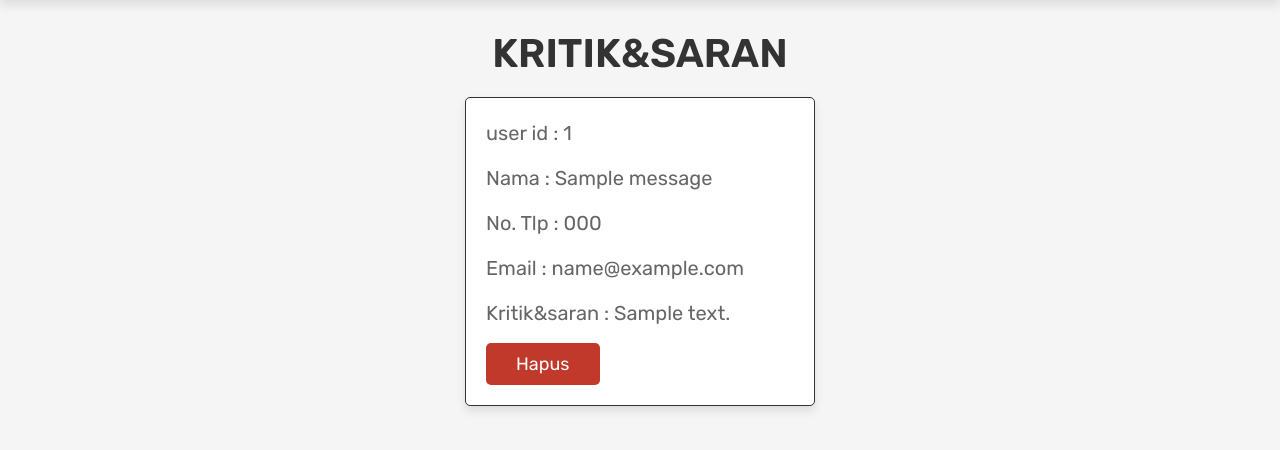
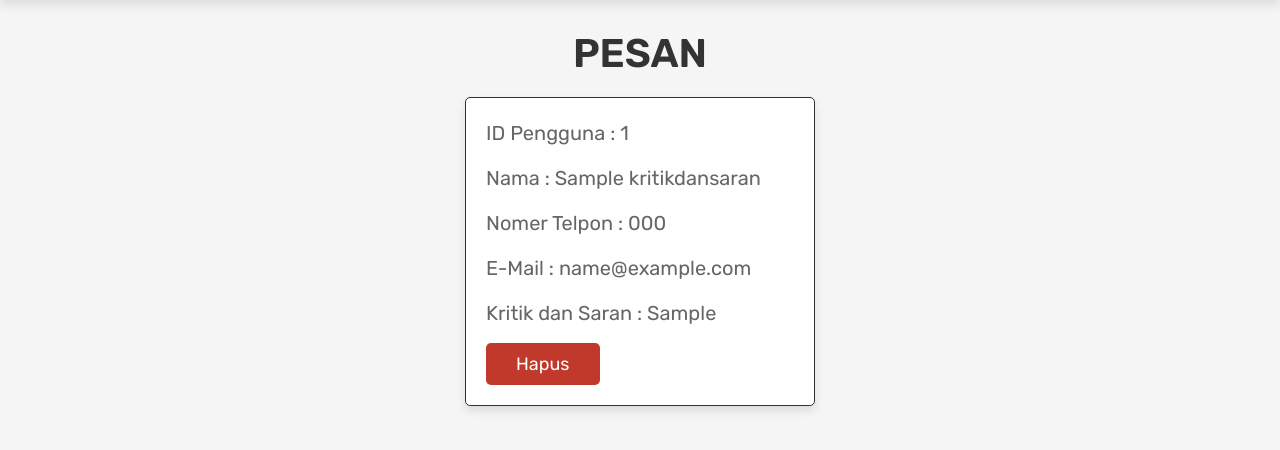
Before and after one commit to DzakaAl/Peminjaman-Buku-di-Perpustakaan-Tadika-Mesra, a PHP site: the page made by admin_kritik&saran.php in a window 1280 px wide. Shown: the part 69-519 px from the top of the page. Run offline with PHP 8.4, Linux system fonts and the light colour scheme; the visitor is signed in with stand-in values (Sample User, id 1); tables that the repository leaves empty or names only in its code hold one stand-in row (values such as "Sample post").

Commit message:
Update admin_kritik&saran.php

```diff
--- a/admin_kritik&saran.php
+++ b/admin_kritik&saran.php
@@ -12,8 +12,8 @@ if(!isset($admin_id)){
 
 if(isset($_GET['delete'])){
    $delete_id = $_GET['delete'];
-   mysqli_query($conn, "DELETE FROM `message` WHERE id = '$delete_id'") or die('query failed');
-   header('location:admin_kritik&saran.php');
+   mysqli_query($conn, "DELETE FROM `kritikdansaran` WHERE id = '$delete_id'") or die('query failed');
+   header('location:admin_kritikdansaran.php');
 }
 
 ?>
@@ -24,12 +24,11 @@ if(isset($_GET['delete'])){
    <meta charset="UTF-8">
    <meta http-equiv="X-UA-Compatible" content="IE=edge">
    <meta name="viewport" content="width=device-width, initial-scale=1.0">
-   <title>Kritik&Saran</title>
+   <title>Kritik dan Saran</title>
+   <link rel="icon" href="images/perpus.png">
 
-   <!-- font awesome cdn link  -->
    <link rel="stylesheet" href="https://cdnjs.cloudflare.com/ajax/libs/font-awesome/6.0.0/css/all.min.css">
 
-   <!-- custom admin css file link  -->
    <link rel="stylesheet" href="css/admin_style.css">
 
 </head>
@@ -39,42 +38,33 @@ if(isset($_GET['delete'])){
 
 <section class="messages">
 
-   <h1 class="title"> Kritik&saran </h1>
+   <h1 class="title"> Pesan </h1>
 
    <div class="box-container">
    <?php
-      $select_message = mysqli_query($conn, "SELECT * FROM `message`") or die('query failed');
+      $select_message = mysqli_query($conn, "SELECT * FROM `kritikdansaran`") or die('query failed');
       if(mysqli_num_rows($select_message) > 0){
          while($fetch_message = mysqli_fetch_assoc($select_message)){
 
    ?>
    <div class="box">
-      <p> user id : <span><?php echo $fetch_message['user_id']; ?></span> </p>
-      <p> Nama : <span><?php echo $fetch_message['name']; ?></span> </p>
-      <p> No. Tlp : <span><?php echo $fetch_message['number']; ?></span> </p>
-      <p> Email : <span><?php echo $fetch_message['email']; ?></span> </p>
-      <p> Kritik&saran : <span><?php echo $fetch_message['message']; ?></span> </p>
-      <a href="admin_contacts.php?delete=<?php echo $fetch_message['id']; ?>" onclick="return confirm('Hapus Kritik&saran?');" class="delete-btn">Hapus</a>
+      <p> ID Pengguna : <span><?php echo $fetch_message['pengguna_id']; ?></span> </p>
+      <p> Nama : <span><?php echo $fetch_message['nama']; ?></span> </p>
+      <p> Nomer Telpon : <span><?php echo $fetch_message['telp']; ?></span> </p>
+      <p> E-Mail : <span><?php echo $fetch_message['email']; ?></span> </p>
+      <p> Kritik dan Saran : <span><?php echo $fetch_message['pesan']; ?></span> </p>
+      <a href="admin_kritikdansaran.php?delete=<?php echo $fetch_message['id']; ?>" onclick="return confirm('Hapus Pesan ini?');" class="delete-btn">Hapus</a>
    </div>
    <?php
       };
    }else{
-      echo '<p class="empty">Tidak Ada Kritik&saran!</p>';
+      echo '<p class="empty">Tidak Ada kritik dan Saran!</p>';
    }
    ?>
    </div>
 
 </section>
 
-
-
-
-
-
-
-
-
-<!-- custom admin js file link  -->
 <script src="js/admin_script.js"></script>
 
 </body>
```
